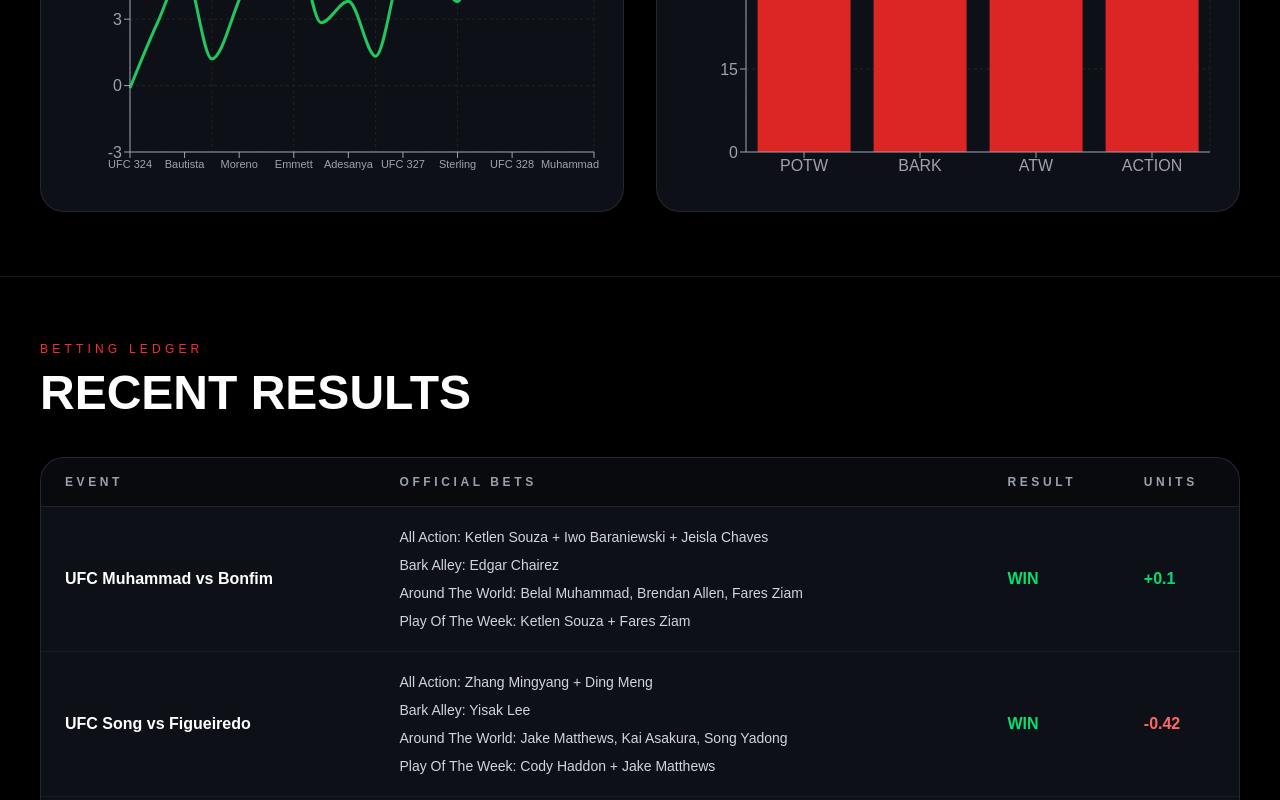
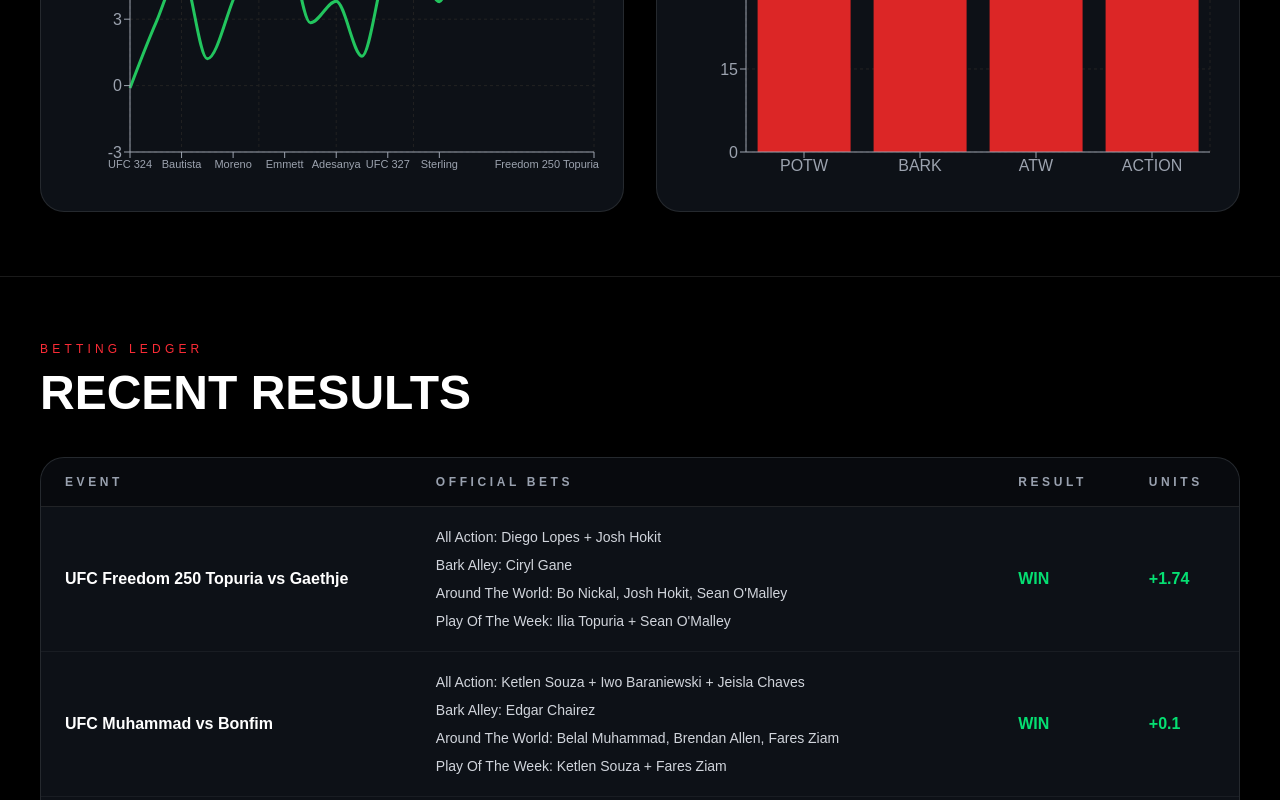
Before and after one commit to developmentbyhenryu/RearNakedLocks-Website, a Next.js app in the folder rear-naked-locks/: page /tracker in a window 1280 px wide. Shown: the part 2000-2800 px from the top of the page. Built offline with nearby package versions, Linux system fonts and the light colour scheme.

Commit message:
update freedom 250

```diff
--- a/rear-naked-locks/data/allActionParlay.ts
+++ b/rear-naked-locks/data/allActionParlay.ts
@@ -1,5 +1,40 @@
 export const allActionHistory = [
 {
+    event: "UFC Freedom 250 Topuria vs Gaethje",
+
+    odds: "-109",
+
+    parlayResult: "win",
+
+    units: 0.92,
+
+    legs: [
+      {
+        fighter: "Diego Lopes",
+
+        result: "win",
+
+        method: "knockout",
+
+        round: 2,
+
+        isFinish: true,
+      },
+
+      {
+        fighter: "Josh Hokit",
+
+        result: "win",
+
+        method: "knockout",
+
+        round: 2,
+
+        isFinish: true,
+      },
+    ],
+  },
+  {
     event: "UFC Muhammad vs Bonfim",
 
     odds: "+105",
--- a/rear-naked-locks/data/aroundTheWorld.ts
+++ b/rear-naked-locks/data/aroundTheWorld.ts
@@ -1,5 +1,32 @@
 export const aroundTheWorldHistory = [
 {
+    event: "UFC Freedom 250 Topuria vs Gaethje",
+
+    parlayResult: "win",
+
+    units: 0.89,
+
+    legs: [
+      {
+        country: "USA",
+        fighter: "Bo Nickal",
+        result: "win",
+      },
+
+      {
+        country: "USA",
+        fighter: "Josh Hokit",
+        result: "win",
+      },
+
+      {
+        country: "USA",
+        fighter: "Sean O'Malley",
+        result: "win",
+      },
+    ],
+  },
+  {
     event: "UFC Muhammad vs Bonfim",
 
     parlayResult: "loss",
--- a/rear-naked-locks/data/barkAlley.ts
+++ b/rear-naked-locks/data/barkAlley.ts
@@ -1,4 +1,21 @@
 export const barkAlleyHistory = [
+  {
+    event: "UFC Freedom 250 Topuria vs Gaethje",
+
+    fighter: "Ciryl Gane",
+
+    weightClass: "Heavyweight",
+
+    odds: "-108",
+
+    result: "win",
+
+    methodOfVictory: "knockout",
+
+    methodOfLoss: null,
+
+    units: 0.93,
+  },
   {
     event: "UFC Muhammad vs Bonfim",
 
--- a/rear-naked-locks/data/playOfTheWeek.ts
+++ b/rear-naked-locks/data/playOfTheWeek.ts
@@ -1,4 +1,17 @@
 export const playOfTheWeekHistory = [
+    {
+    event: "UFC Freedom 250 Topuria vs Gaethje",
+
+    henryPick: "Ilia Topuria",
+    henryResult: "loss",
+
+    chatoPick: "Sean O'Malley",
+    chatoResult: "win",
+
+    parlayResult: "loss",
+
+    units: -1,
+  },
   {
     event: "UFC Muhammad vs Bonfim",
 
```
